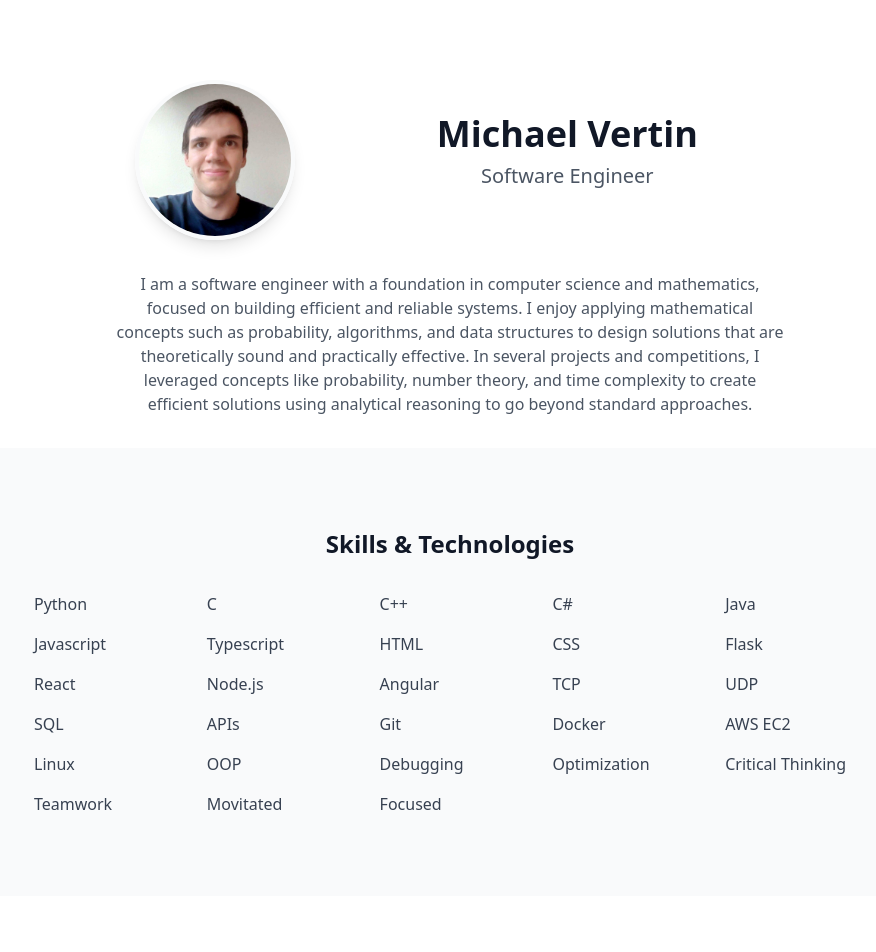
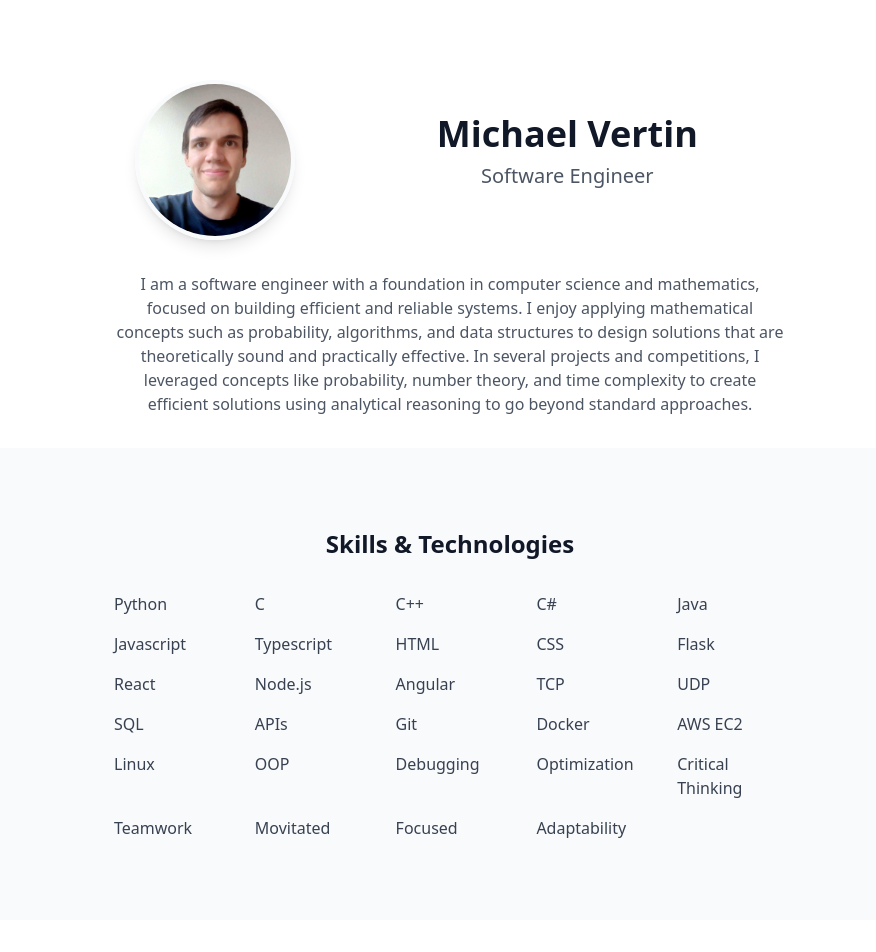
Before and after one commit to MichaelVertin/portfolio, a Next.js app: page / in a window 1280 px wide. Shown: the top 952 px of the page, without its empty margins (190-1066 px from the left). Built offline with nearby package versions, Linux system fonts and the light colour scheme.

Commit message:
Update SkillsSection.tsx

```diff
--- a/app/components/SkillsSection.tsx
+++ b/app/components/SkillsSection.tsx
@@ -5,7 +5,7 @@ export default function SkillsSection() {
 		'React', 'Node.js', 'Angular', 'TCP', 'UDP',
 		'SQL', 'APIs', 'Git', 'Docker', 'AWS EC2',
 		'Linux', 'OOP', 'Debugging', 'Optimization', 'Critical Thinking',
-		'Teamwork', 'Movitated', 'Focused'
+		'Teamwork', 'Movitated', 'Focused', 'Adaptability'
 	];
 
 	// Put skills into a 6-row grid
@@ -16,7 +16,8 @@ export default function SkillsSection() {
 				Skills & Technologies
 			</h2>
 
-				{/* Equal-width columns, left-aligned text */}
+			{/* Match summary width + center */}
+			<div className="max-w-2xl mx-auto">
 				<div className="grid grid-cols-5 gap-x-8 gap-y-4 text-sm sm:text-base text-gray-700">
 					{skills.map((skill) => (
 						<div key={skill} className="text-left">
@@ -25,6 +26,7 @@ export default function SkillsSection() {
 					))}
 				</div>
 			</div>
+		</div>
 	</section>
 );
 }
```
Lines whose indentation alone changed are shown as unchanged.
